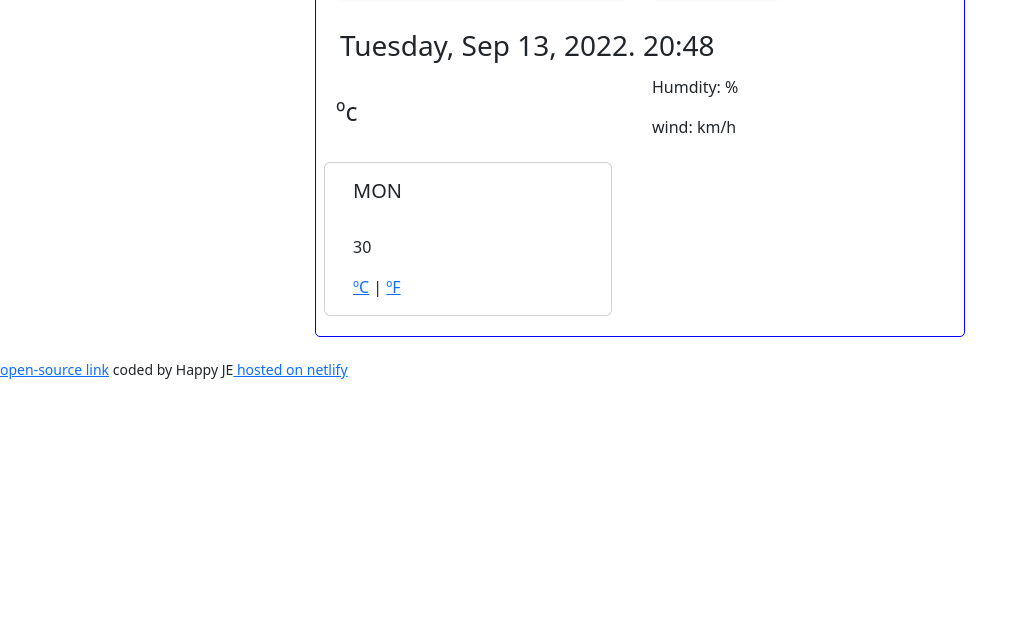
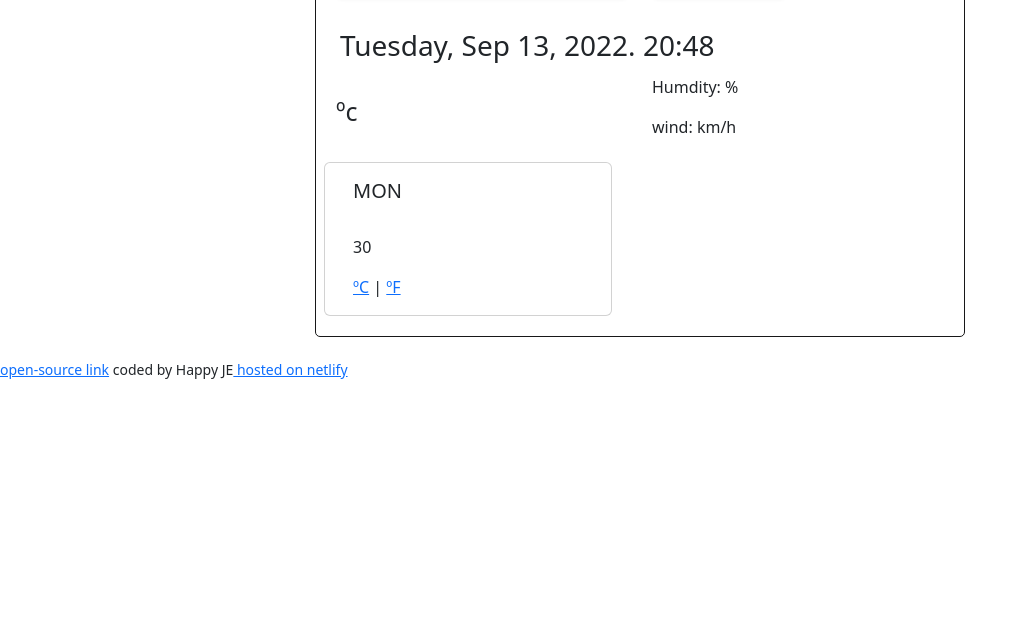
Before and after one commit to Happiness-code/weather-app, a plain HTML site: page index.html in a window 1280 px wide. Shown: the part 178-800 px from the top of the page, without its empty margins (0-1028 px from the left). Drawn offline with nearby package versions, Linux system fonts and the light colour scheme; no server answers.

Commit message:
added styles to css

```diff
--- a/src/style.css
+++ b/src/style.css
@@ -41,7 +41,7 @@ h4 {
 }
 .wrapper {
   max-width: 650px;
-  border: 1px solid blue;
+  border: 1px solid rgb(23, 23, 24);
   padding: 20px;
   margin: 20px auto;
   border-radius: 5px;
```
Also changed, not shown: index.html (+1 -2 lines).
